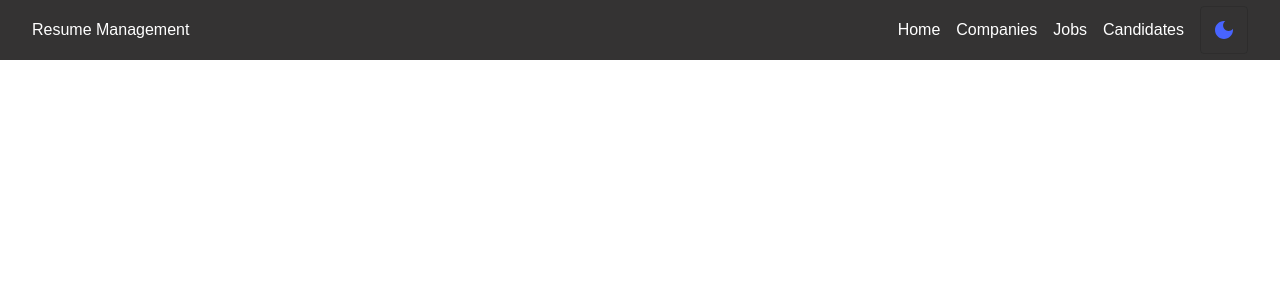
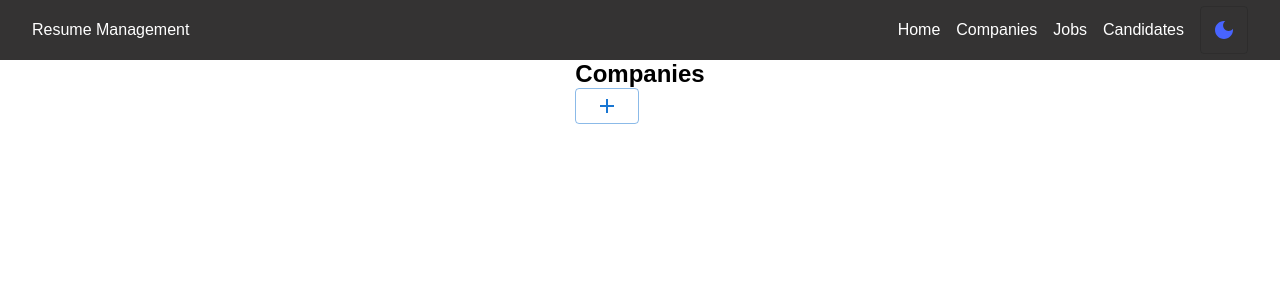
Before and after one commit to salaruddin/Job-Portal-frontend-React18, a React (Create React App) app: page /companies in a window 1280 px wide. Shown: the top 300 px of the page. Built offline with nearby package versions, Linux system fonts and the light colour scheme; no server answers.

Commit message:
Comapny index page part1: it gets companies data from the backend server

```diff
--- a/package.json
+++ b/package.json
@@ -15,6 +15,7 @@
     "@types/node": "^16.18.113",
     "@types/react": "^18.3.11",
     "@types/react-dom": "^18.3.1",
+    "axios": "^1.7.7",
     "react": "^18.3.1",
     "react-dom": "^18.3.1",
     "react-router-dom": "^6.27.0",
--- a/src/App.tsx
+++ b/src/App.tsx
@@ -5,7 +5,9 @@ import { Route, Routes } from "react-router-dom";
 import CustomLinearProgress from "./components/custom-linear-progress/CustomLinearProgress.component";
 
 
+
 const Home = lazy(()=> import("./pages/home/Home.page"));
+const Company = lazy(()=> import("./pages/companies/Company.page"));
 
 function App() {
   const { darkMode } = useContext(ThemeContext);
@@ -17,6 +19,9 @@ function App() {
       <Suspense fallback={<CustomLinearProgress />}>
         <Routes>
           <Route path="/" element={<Home />} />
+          <Route path="/companies">
+            <Route index element={<Company />} />
+          </Route>
         </Routes>
       </Suspense>
     </div>
--- a/src/constants/url.constants.ts
+++ b/src/constants/url.constants.ts
@@ -1 +1 @@
-export const base_url = "https://localhost:7223/api/";
+export const base_url = "https://localhost:7223/api";
--- /dev/null
+++ b/src/pages/companies/Company.page.tsx
@@ -0,0 +1,37 @@
+import "./company.scss";
+import httpModule from "../../helpers/http.module";
+import { useEffect, useState } from "react";
+import { ICompany } from "../../types/global.typing";
+import { Button } from "@mui/material";
+import { Add } from "@mui/icons-material";
+import { useNavigate } from "react-router-dom";
+
+const Company = () => {
+  const [companies, setCompanies] = useState<ICompany[]>([]);
+  const [loading, setLoading] = useState<boolean>(false);
+
+  const redirect = useNavigate();
+
+  useEffect(() => {
+    setLoading(true);
+    httpModule
+      .get<ICompany[]>("/Company/Get")
+      .then((response) => {
+        setCompanies(response.data);
+        setLoading(false);
+      })
+      .catch((error) => {
+        alert("Error occoured on loading companies");
+        setLoading(false);
+      });
+  }, []);
+
+  return <div className="content companies">
+    <div className="heading">
+      <h2>Companies</h2>
+      <Button variant="outlined" onClick={()=>redirect("/companies/add")}><Add /></Button>
+    </div>
+  </div>;
+};
+
+export default Company;
--- /dev/null
+++ b/src/types/global.typing.ts
@@ -0,0 +1,6 @@
+export interface ICompany{
+    id: string;
+   name: string;
+   size: string;
+   createdAt: string;
+}
```
Also changed, not shown: src/pages/companies/company.scss (added), 1 other file (tests, documents, lock files or other folders).
